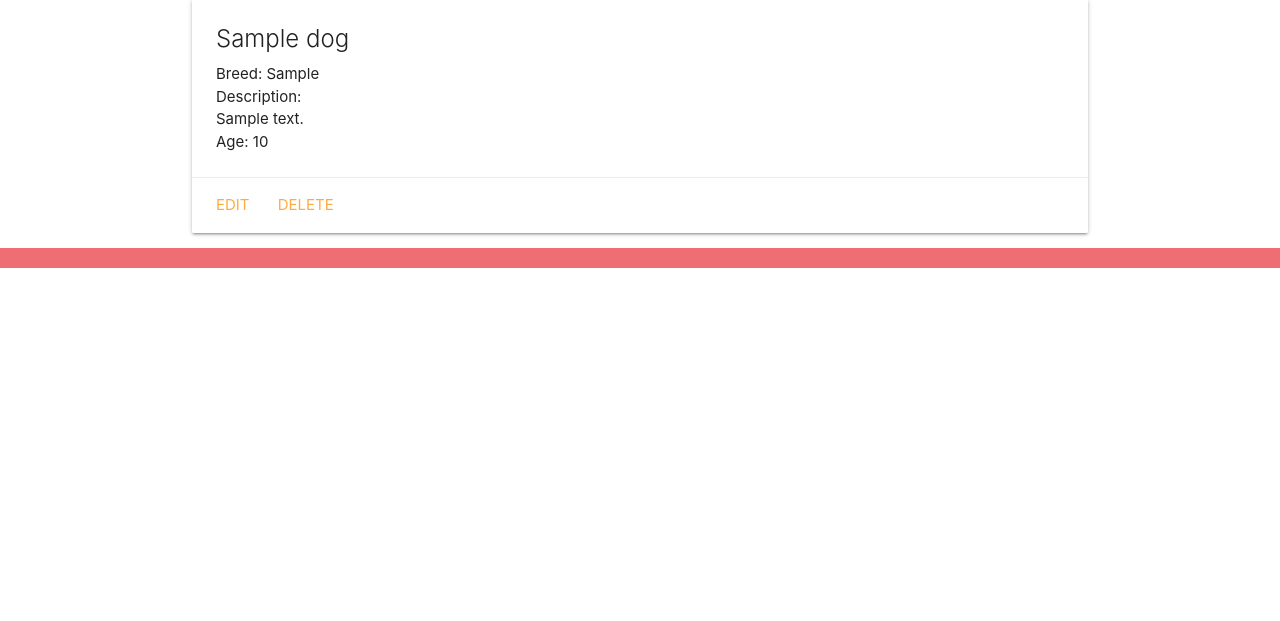
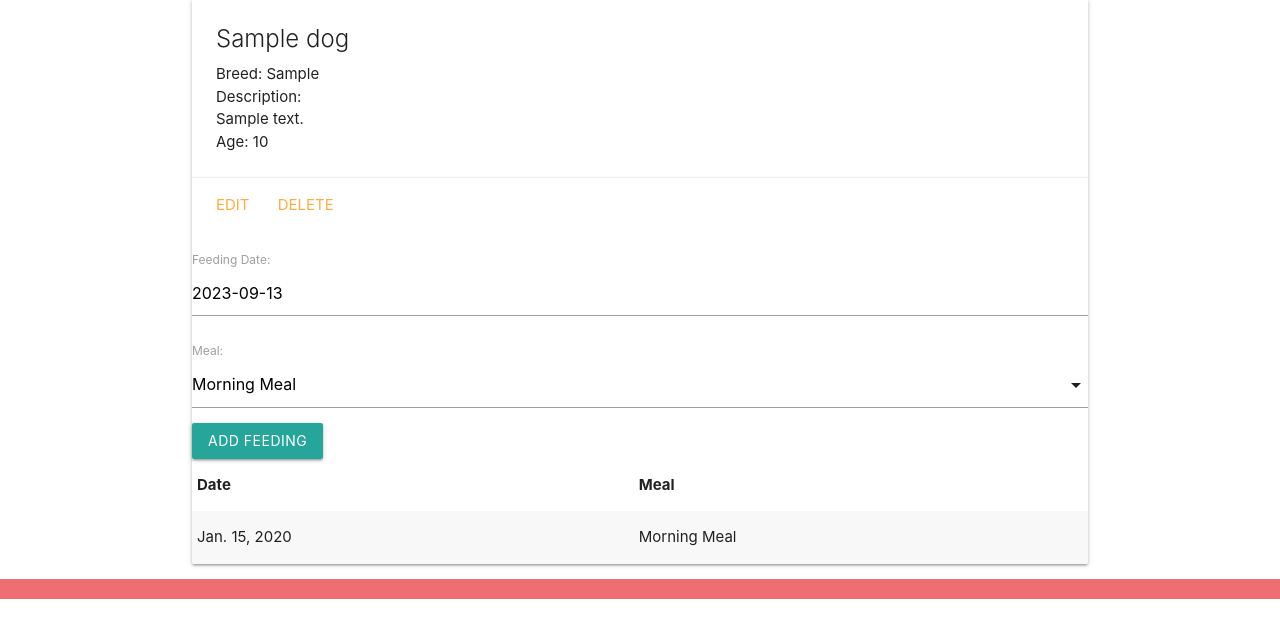
Before and after one commit to Mendez-Rebecca/dog-collector, a Django app: page /dogs/1/ in a window 1280 px wide. Shown: the part 201-822 px from the top of the page. Before the commit the page ends 469 px from the top, so only its background shows below. Run offline with Django 4.2, Linux system fonts and the light colour scheme; tables that the repository leaves empty hold one stand-in row (values such as "Sample post").

Commit message:
add form functionality to a dog feeding

```diff
--- a/main_app/admin.py
+++ b/main_app/admin.py
@@ -1,5 +1,6 @@
 from django.contrib import admin
-from .models import Dog
+from .models import Dog, Feeding
 
 # Register your models here.
 admin.site.register(Dog)
+admin.site.register(Feeding)
--- /dev/null
+++ b/main_app/forms.py
@@ -0,0 +1,7 @@
+from django.forms import ModelForm
+from .models import Feeding
+
+class FeedingForm(ModelForm):
+    class Meta:
+        model = Feeding
+        fields = ['date', 'meal']
--- a/main_app/models.py
+++ b/main_app/models.py
@@ -1,5 +1,11 @@
 from django.db import models
 from django.urls import reverse
+
+MEALS = (
+    ('M', 'Morning Meal'),
+    ('A', 'Afternoon Meal'),
+    ('D', 'Dinner Meal'),
+)
 
 # Create your models here.
 class Dog(models.Model):
@@ -13,3 +19,21 @@ class Dog(models.Model):
 
     def get_absolute_url(self):
         return reverse('detail', kwargs={'dog_id': self.id})
+
+class Feeding(models.Model):
+    date = models.DateField('Feeding Date')
+    meal = models.CharField(
+        max_length=1,
+        choices=MEALS,
+        default=MEALS[0][0]
+)
+    dog = models.ForeignKey(
+        Dog,
+        on_delete=models.CASCADE
+    )
+
+    def __str__(self):
+        return f"{self.get_meal_display()} on {self.date}"
+
+    class Meta:
+        ordering = ['-date']
--- a/main_app/templates/base.html
+++ b/main_app/templates/base.html
@@ -8,6 +8,7 @@
     <title>Dog Collector</title>
     <link rel="stylesheet" href="https://cdnjs.cloudflare.com/ajax/libs/materialize/1.0.0/css/materialize.min.css">
     <link rel="stylesheet" type="text/css" href="{% static 'css/style.css' %}">
+    <script src="https://cdnjs.cloudflare.com/ajax/libs/materialize/1.0.0/js/materialize.min.js"></script>
 </head>
 <body>
     <header class="navbar-fixed">
--- a/main_app/templates/dogs/detail.html
+++ b/main_app/templates/dogs/detail.html
@@ -20,4 +20,38 @@
     </div
 </div>
 
+<div class="col s6">
+    <form action="{% url 'add_feeding' dog.id %}" method="POST">
+        {% csrf_token %}
+        <!-- Render the inputs -->
+        {{ feeding_form.as_p }}
+        <input type="submit" class="btn" value="Add Feeding">
+    </form>
+    <table class="striped">
+        <thead>
+            <tr><th>Date</th><th>Meal</th></tr>
+        </thead>
+        <tbody>
+            {% for feeding in dog.feeding_set.all %}
+                <tr>
+                    <td>{{feeding.date}}</td>
+                    <td>{{feeding.get_meal_display}}</td>
+                </tr>
+            {% endfor %}
+        </tbody>
+    </table>
+</div>
+
+<script>
+    const dateEl = document.getElementById('id_date');
+    M.Datepicker.init(dateEl, {
+        format: 'yyyy-mm-dd',
+        defaultDate: new Date(),
+        setDefaultDate: true,
+        autoClose: true
+    });
+
+    const selectEl = document.getElementById('id_meal');
+    M.FormSelect.init(selectEl);
+</script>
 {% endblock %}
--- a/main_app/templates/dogs/index.html
+++ b/main_app/templates/dogs/index.html
@@ -3,7 +3,7 @@
 
 <h1>Dog List</h1>
 
-{% for dog in dogs %}
+{% for dog in object_list %}
     <a href="{% url 'detail' dog.id %}">
     <div class="card">
         <div class="card-content">
--- a/main_app/urls.py
+++ b/main_app/urls.py
@@ -1,12 +1,14 @@
 from django.urls import path
 from . import views
+from .views import DogList
 
 urlpatterns = [
     path('', views.home, name='home'),
     path('about/', views.about, name='about'),
-    path('dogs/', views.dogs_index, name='index'),
+    path('dogs/', DogList.as_view(), name='index'),
     path('dogs/<int:dog_id>/', views.dogs_detail, name='detail'),
     path('dogs/create/', views.DogCreate.as_view(), name='dogs_create'),
     path('dogs/<int:pk>/update/', views.DogUpdate.as_view(), name='dogs_update'),
     path('dogs/<int:pk>/delete/', views.DogDelete.as_view(), name='dogs_delete'),
+    path('dogs/<int:dog_id>/add_feeding/', views.add_feeding, name='add_feeding'),
 ]
--- a/main_app/views.py
+++ b/main_app/views.py
@@ -1,7 +1,8 @@
-from django.shortcuts import render
-# from django.views.generic.edit import ListView
+from django.shortcuts import render, redirect
 from .models import Dog
+from django.views.generic.list import ListView
 from django.views.generic.edit import CreateView, UpdateView, DeleteView
+from .forms import FeedingForm
 
 # Create your views here.
 def home(request):
@@ -10,17 +11,16 @@ def home(request):
 def about(request):
     return render(request, 'about.html')
 
-def dogs_index(request):
-    dogs = Dog.objects.all()
-    return render(request, 'dogs/index.html', {'dogs': dogs})
-
-# class DogList(ListView):
-#     model = Dog
-#     template_name = 'dogs/index.html'
+class DogList(ListView):
+    model = Dog
+    template_name = 'dogs/index.html'
 
 def dogs_detail(request, dog_id):
     dog = Dog.objects.get(id=dog_id)
-    return render(request, 'dogs/detail.html', {'dog': dog})
+    feeding_form = FeedingForm()
+    return render(request, 'dogs/detail.html', {
+        'dog': dog, 'feeding_form': feeding_form
+    })
 
 class DogCreate(CreateView):
     model = Dog
@@ -33,3 +33,11 @@ class DogUpdate(UpdateView):
 class DogDelete(DeleteView):
     model = Dog
     success_url = '/dogs'
+
+def add_feeding(request, dog_id):
+    form = FeedingForm(request.POST)
+    if form.is_valid():
+        new_feeding = form.save(commit=False)
+        new_feeding.dog_id = dog_id
+        new_feeding.save()
+    return redirect('detail', dog_id=dog_id)
```
Also changed, not shown: main_app/migrations/0002_feeding.py (added).
